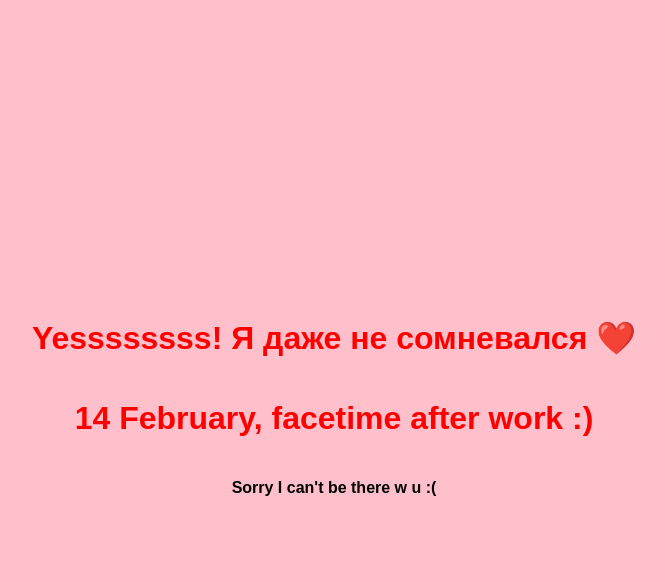
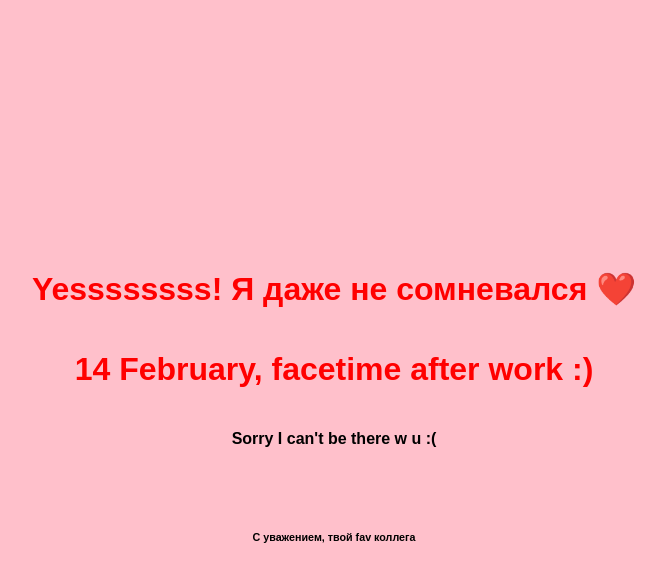
Before and after one commit to KazakhStallion/KazakhStallion.github.io, a plain HTML site: page index.html in a window 1280 px wide. Both pictures are taken after a click on the button "Yes". Shown: the whole page, without its empty margins (306-971 px from the left). Drawn offline with Linux system fonts and the light colour scheme.

Commit message:
Added gratuity

```diff
--- a/index.html
+++ b/index.html
@@ -64,7 +64,9 @@
         function sayYes() {
             document.body.innerHTML = "<h1>Yessssssss! Я даже не сомневался ❤️</h1> \
                                         <h1> 14 February, facetime after work :)</h1> \
-                                        <h4> Sorry I can't be there w u :(</h4>";
+                                        <h4> Sorry I can't be there w u :(</h4> \
+                                        <br><br> \
+                                        <h6> С уважением, твой fav коллега</h6>";
         }
     </script>
 </body>
```
